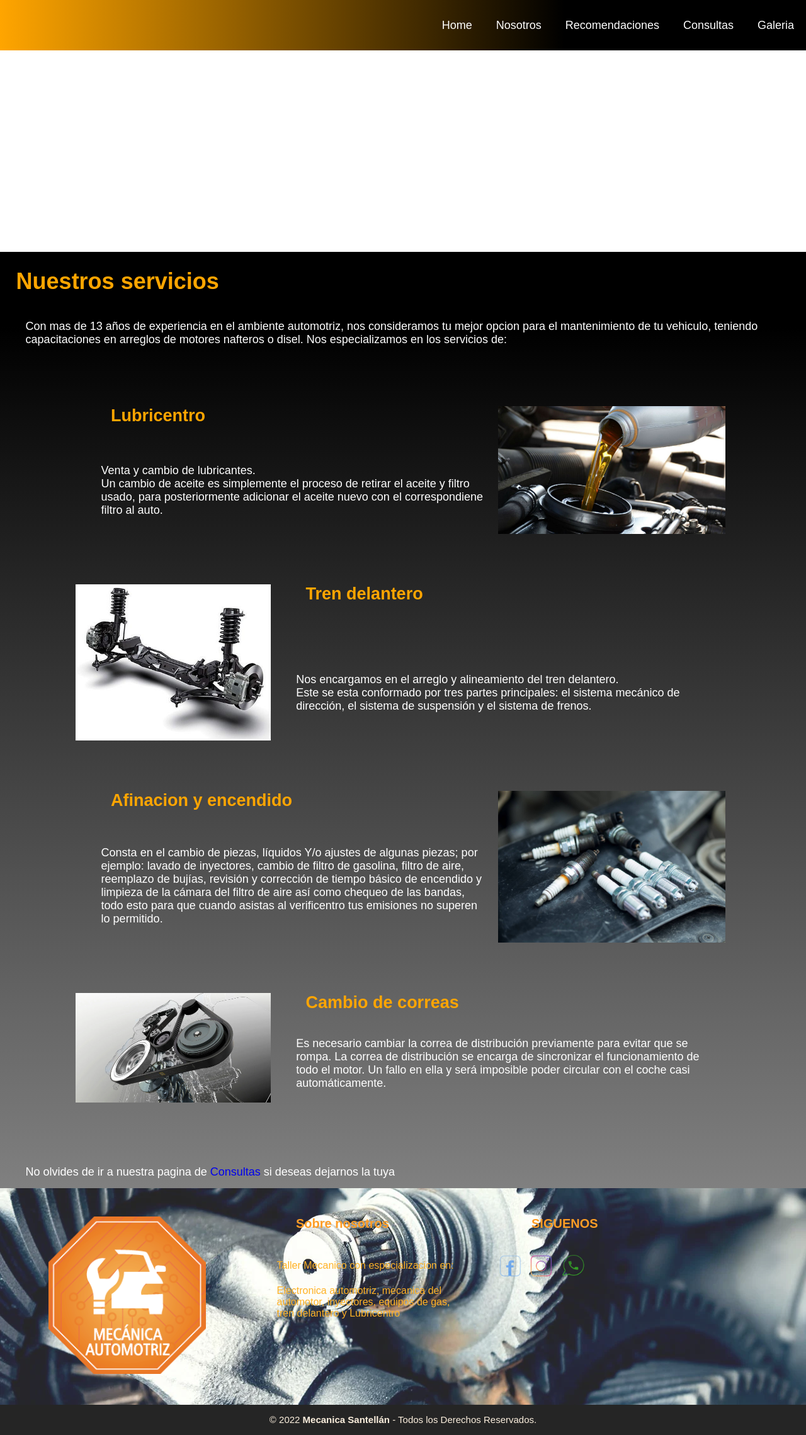
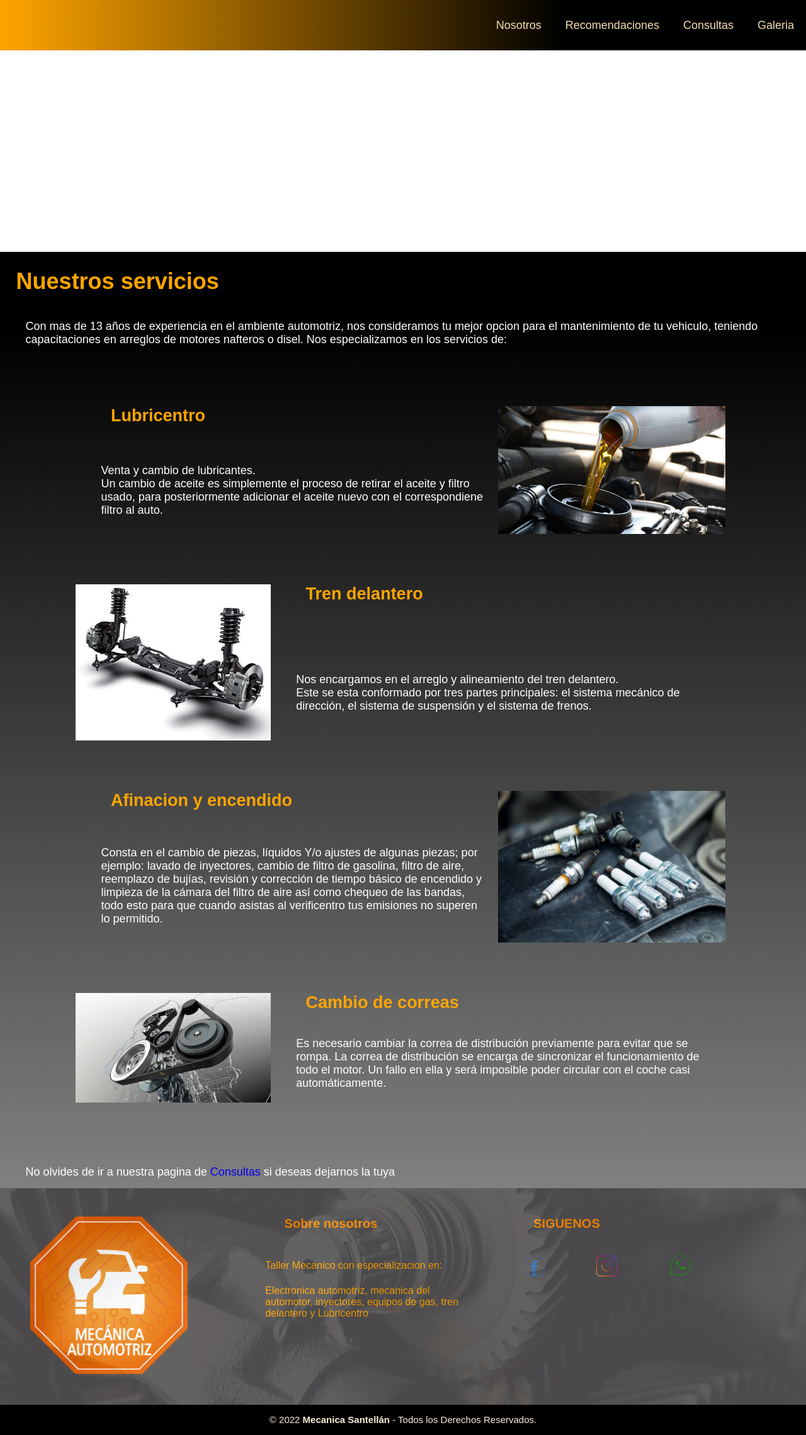
Before and after one commit to Diego-Santellan/Proyecto-Mecanica-Santellan, a plain HTML site: page Page/nosotros.html in a window 1280 px wide. Shown: the whole page at 63% size. Drawn offline with nearby package versions, Linux system fonts and the light colour scheme.

Commit message:
cambios en menu y pie de pagina

```diff
--- a/Page/nosotros.html
+++ b/Page/nosotros.html
@@ -21,7 +21,6 @@
                 <i class="fas fa-bars"></i>
             </label>
             <ul>
-                <li><a href="../index.html">Home</a></li>
                 <li><a href="#">Nosotros</a></li>
                 <li><a href="./recomendaciones.html">Recomendaciones</a></li>
                 <li><a href="./consultas.html">Consultas</a></li>
--- a/Style/Style.css
+++ b/Style/Style.css
@@ -10,44 +10,7 @@ body header{
     background-image: url(../image/Mecanica-Automotriz.webp);
     height: 50vh;
 }
-/** Header
-body header nav{
-    position:absolute;
-    width: 100%;
-}
-body header nav ul{
-    display: flex;
-    flex-direction: row;
-    justify-content:space-around;
-    background: linear-gradient(60deg, orange ,black);
 
-}
-body header nav ul li{
-    height: 40px;
-    list-style: none;
-    display: flex;
-    flex-direction: column;
-    justify-content: center;
-}
-
-body header nav ul li:hover a{
-    background: black;
-    filter:alpha(opacity=70);
-    -moz-opacity:.70;opacity:.70;
-    border-radius: 10px;
-    height: 80px;
-    display: flex;
-    align-items: center;
-    justify-content: center;
-}
-
-body header nav ul li a{
-    text-decoration: none;
-    font-size: large;
-    color: white;
-    min-width: 150px;
-}
- **/
 
 /** cuerpo de pagina **/
 
@@ -328,7 +291,7 @@ body header nav ul li {
 }
 
 body header nav ul li a{
-    color: white;
+    color: wheat;
     font-size: 18px;
     text-decoration: none;
     padding: 3px;
@@ -370,10 +333,11 @@ body header nav #check{
         position: absolute;
         width: 100%;
         height: calc(100vh - 80px);
-        background: #2c3e50;
+        background:linear-gradient(orange, black);
         top: 80px;
         left: -100%;
         text-align: center;
+        justify-content: space-around;
         transition: all .5s;
         flex-direction: column;
         z-index: 10;
--- a/scss/page.scss
+++ b/scss/page.scss
@@ -6,17 +6,16 @@
 footer{
     width: 100%;
 	background-image: url(../image/footer.webp);
-    filter:alpha(opacity= 85);
-    -moz-opacity:.85;opacity:.85;
-
 	& .info{
 		width: 100%;
-		max-width: 1200px;
 		margin: auto;
 		display: grid;
 		grid-template-columns: repeat(3, 27%);
 		grid-gap: 50px;
 		padding: 45px 0px;
+		background-color: #545151;
+		filter:alpha(opacity= 90);
+		-moz-opacity:.90;opacity:.90;
 		& .box {
 			& figure{
 			width: 100%;
@@ -34,11 +33,14 @@ footer{
 				font-size: 20px;
 			}
 			& p{
-				color: orange;
+				color:orange;
 				margin-bottom: 10px;
 			}
 		}
 		& .red-social {
+			display: flex;
+			justify-content: space-around;
+			align-items: center;
 			& a{
 				display: inline-block;
 				width: 45px;
```
Also changed, not shown: Page/consultas.html (+0 -1 lines), Page/galeria.html (+0 -1 lines), Page/recomendaciones.html (+0 -1 lines), scss/page.css, 1 other file.
